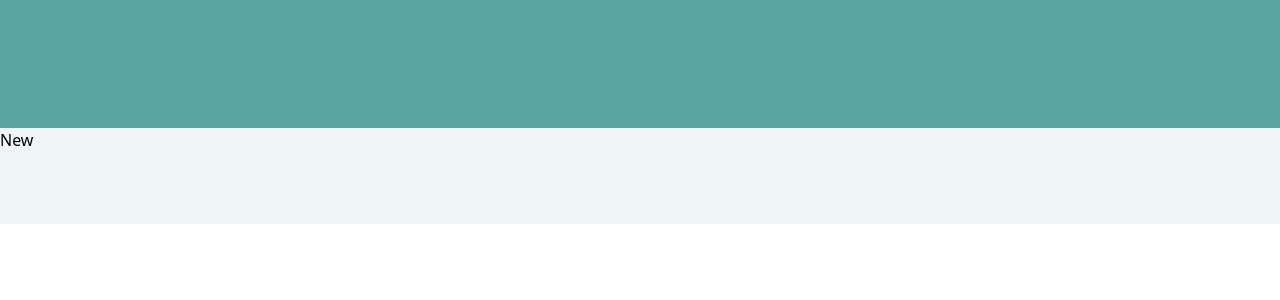
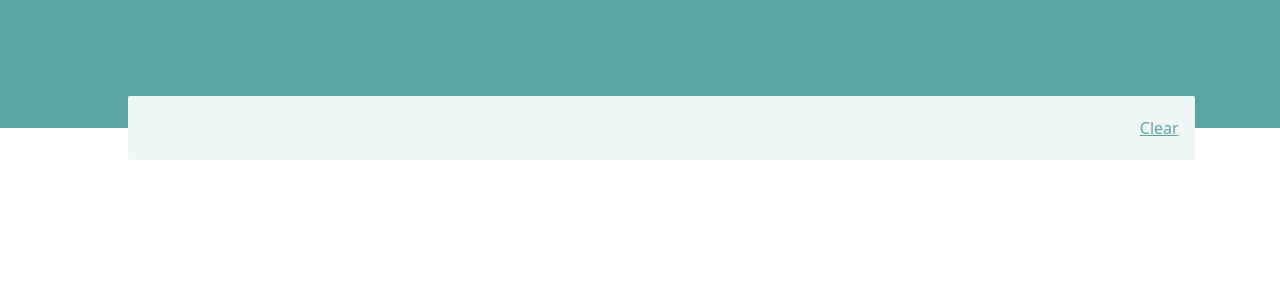
Before and after one commit to emefaAngela/Job-listings-app, a React (Create React App) app: page / in a window 1280 px wide. Shown: the top 300 px of the page. Built offline with nearby package versions, Linux system fonts and the light colour scheme.

Commit message:
fetching local data from json file

```diff
--- a/src/App.js
+++ b/src/App.js
@@ -4,13 +4,39 @@ import { Button } from './components/Button';
 import { Job } from './components/Job';
 import { Tag } from './components/Tag';
 import { Logo } from './components/Logo';
+import { useEffect } from 'react';
 
 //App component
 function App() {
+
+//Getting json data
+const getData=()=>{
+  fetch('data.json',
+    {
+      headers:{
+        'Content-Type': 'application/json',
+        'Accept': 'application/json'
+      }
+    }
+  )
+  .then(function(response){
+    console.log(response)
+    return response.json()
+  })
+}
+useEffect(()=>{
+  getData()
+},[])
+
   return (
     <div className="w-full h-100vh bg-[color:hsl(180,31%,95%)]">
       <div className='w-full h-[8em]  bg-[color:hsl(180,29%,50%)]'></div>
-      <Logo >New</Logo>
+      <div className='absolute flex  w-10/12 top-0 flex-col  my-24 mx-8 sm:mx-32  justify-center items-center'>
+          <div className=' rounded-sm h-[4em] w-full flex flex-row justify-between items-center px-4 bg-[color:hsl(180,31%,95%)]'>
+            <div></div>
+            <p className='underline text-[color:hsl(180,29%,50%)] '>Clear</p>
+          </div>
+      </div>
     </div>
   );
 }
```
Also changed, not shown: public/data.json (renamed from src/data.json).
